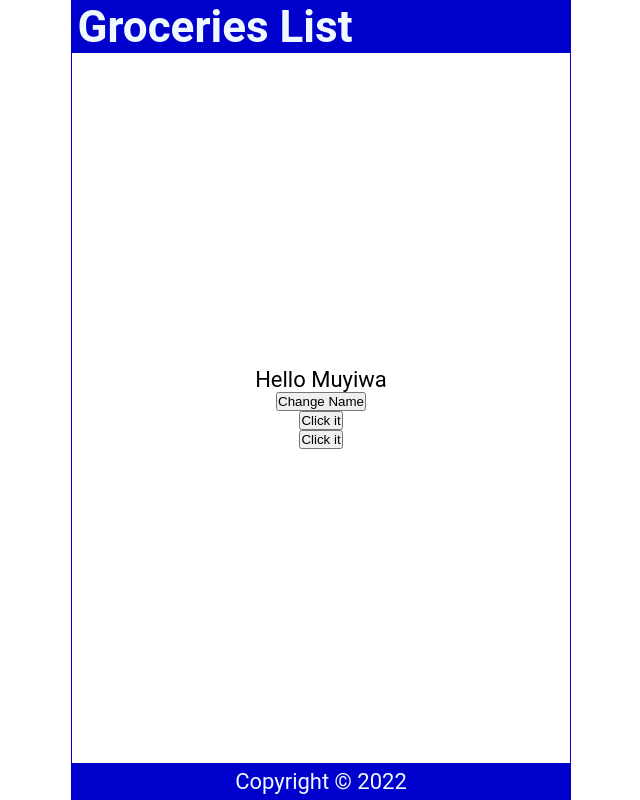
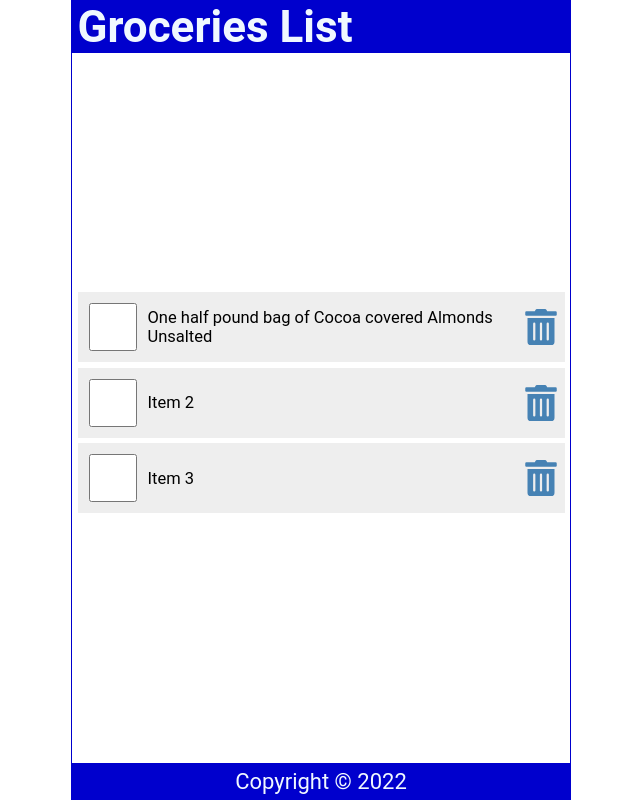
Before and after one commit to muyiwadosunmu/ReactdiveTut, a React (Vite) app: page / in a window 1280 px wide. Shown: the whole page, without its empty margins (319-959 px from the left). Built offline with nearby package versions, Linux system fonts and the light colour scheme.

Commit message:
Before chapter 8

```diff
--- a/package.json
+++ b/package.json
@@ -16,6 +16,7 @@
     "@types/react": "^18.0.26",
     "@types/react-dom": "^18.0.9",
     "@vitejs/plugin-react": "^3.0.0",
+    "react-icons": "^4.7.1",
     "vite": "^4.0.0"
   }
 }
--- a/src/Content.jsx
+++ b/src/Content.jsx
@@ -1,36 +1,65 @@
 import { useState } from "react";
+import { FaTrashAlt } from 'react-icons/fa';
 
 const Content = () => {
-  const [name, setName] = useState('Muyiwa');
-  const [count, setCount] = useState(0);
+  const [items, setItems] = useState([
+    {
+      id: 1,
+      checked: false,
+      item: "One half pound bag of Cocoa covered Almonds Unsalted",
+    },
+    {
+      id: 2,
+      checked: false,
+      item: "Item 2",
+    },
+    {
+      id: 3,
+      checked: false,
+      item: "Item 3",
+    },
+  ]);
 
-  const handleNameChange = () => {
-    const names = ["Bob", "Muyiwa", "Dave"];
-    const int = Math.floor(Math.random() * 3);
-    setName(names[int]);
-  };
+  const handleCheck =(id) => {
+    const listItems = items.map((item) => item.id === id? {...item, checked:!item.checked}:item)
+    setItems(listItems);
+    localStorage.setItem('shoppinglist', JSON.stringify(listItems));
+  }
 
-  const handleClick = () => {
-    setCount(count + 1)
-    setCount(count + 1)
-    console.log(count)
-  };
-  const handleClick2 = (name) => {
-    console.log(count);
-  };
-  const handleClick3 = (e) => {
-    console.log(e.target.innerText);
-  };
+  const handleDelete =(id) => {
+    const listItems = items.filter((item) => item.id !== id);
+    setItems(listItems);
+    localStorage.setItem('shoppinglist', JSON.stringify(listItems));
+  }
 
   return (
     <main>
-      <p onDoubleClick={handleClick}>Hello {name}
-      </p>
-      <button onClick={handleNameChange}>Change Name</button>
-      <button onClick={handleClick}>Click it</button>
-      <button onClick={handleClick2}>Click it</button>
+      {items.length ? (
+      <ul>
+        {items.map((item) => (
+          <li className="item" key={item.id}>
+            <input
+              type="checkbox"
+              onChange={() => handleCheck(item.id)}
+              checked={item.checked}
+            />
+          <label
+          style={(item.checked)? {textDecoration:'line-through'}: null}
+          onDoubleClick={() => handleCheck(item.id)}
+          >{item.item}</label>
+          <FaTrashAlt
+            onClick={() => handleDelete(item.id)}
+            role="button"
+            tabIndex="0"
+          />
+          </li>
+        ))}
+      </ul>
+      ): (
+        <p style={{marginTop: '2rem' }}>Your list is empty</p>
+      )}
     </main>
-  );
+  )
 };
 
 export default Content;
--- a/src/index.css
+++ b/src/index.css
@@ -57,3 +57,62 @@ footer {
   display: grid;
   place-content: center;
 }
+
+ul {
+  width:100%;
+  list-style: none;
+  padding: 0 0.25rem 0.25rem;
+}
+
+ul li::before{
+  content: "\200B"
+}
+
+.item {
+  display: flex;
+  justify-content: flex-start;
+  align-items:center;
+  padding:0.5rem 0 0.5rem 0.5rem;
+  margin: 0.25rem 0;
+  background-color: #eee;
+}
+
+.item:first-child {
+  margin: 0;
+}
+
+.item input[type="checkbox"] {
+  text-align: center;
+  width: 2/5rem;
+  width:48px;
+  min-width: 48px;
+  height: 2.5rem;
+  height: 48px;
+  min-height: 48px;
+  cursor: pointer;
+  margin-right:0.5rem;
+}
+
+.item input[type="checkbox"]:focus + label {
+  text-decoration: underline;
+}
+
+.item > label {
+  font-size: 0.75rem;
+  flex-grow: 1;
+}
+
+.item svg {
+  width: 48px;
+  min-width:48px;
+  height: 36px;
+  font-size: 1rem;
+  color:steelblue;
+  cursor:pointer;
+}
+
+.item svg:focus,
+.item svg:hover {
+  color:red;
+  outline:none;
+}
```
Also changed, not shown: 1 other file (tests, documents, lock files or other folders).
